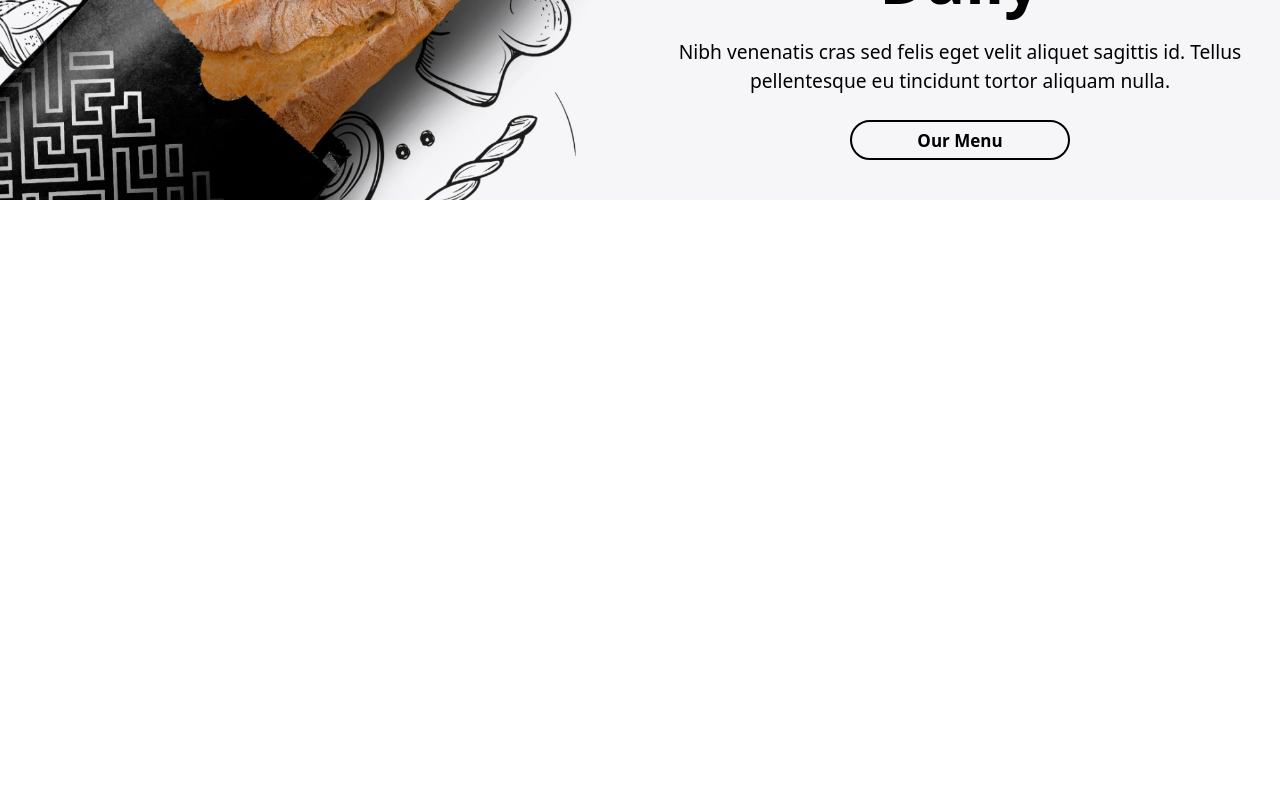
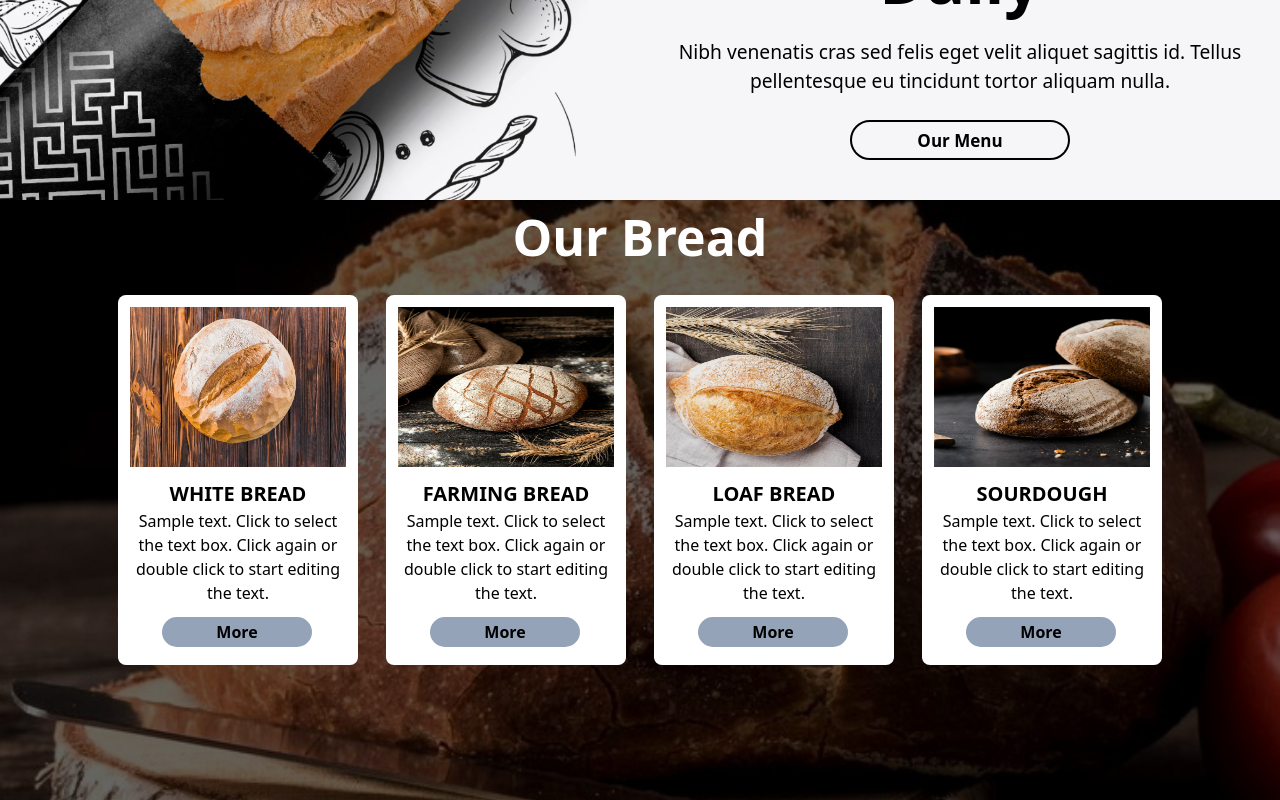
Before and after one commit to oraclevs/BreadSiteReactApp, a React (Vite) app: page / in a window 1280 px wide. Shown: the part 358-1158 px from the top of the page. Before the commit the page ends 800 px from the top, so only its background shows below. Built offline with nearby package versions, Linux system fonts and the light colour scheme.

Commit message:
Added the Bread 1 Section

```diff
--- a/src/App.jsx
+++ b/src/App.jsx
@@ -2,12 +2,14 @@
 import './App.css'
 import Navbar from './components/navbar'
 import HeroSection from './components/hero'
+import OurMenu from './components/OurMenu'
 
 function App() {
   return (
     <>
       <Navbar />
       <HeroSection />
+      <OurMenu/>
     </>
   )
 }
--- a/src/Data.jsx
+++ b/src/Data.jsx
@@ -1,9 +1,6 @@
 import {
     RightBread, OurBreadSectionCardImageTwo, OurBreadSectionCardImageThree, OurBreadSectionCardImageFour, OurBreadSectionCardImageOne, OurBreadSectionBackgroundImage, IngredientsAndMethodsImage, OurBreadSection2BackgroundImage, ReviewSectionBackgroundImage
 } from "./assets/exportAssets"
-
-
-
 
 
 
--- /dev/null
+++ b/src/components/OurMenu.jsx
@@ -0,0 +1,42 @@
+import { useContext } from 'react'
+import { OurBreadSectionData } from '../CustomHooks/UseContext'
+import PropTypes from 'prop-types';
+
+
+
+function BreadCard({data}) {
+    const { Title, Description, ButtonText, imageUrl} = data
+    return (
+        <div className='h-[370px] w-[240px] bg-white p-3 rounded-[8px]'>
+            <img src={imageUrl} alt=""  className='h-[160px] w-full'/>
+            <h2 className='text-center text-[20px] font-bold mt-3'>{Title}</h2>
+            <p className='text-center'>{Description}</p>
+            <button className='h-[30px] w-[150px] bg-slate-400 mt-3 ml-8 rounded-[20px] font-bold '>{ ButtonText}</button>
+        </div>
+    )
+}
+BreadCard.propTypes = {
+    data: PropTypes.object,
+}
+function OurMenu() {
+    const { Title, BackgroundImage, CardData } = useContext(OurBreadSectionData)
+    return (
+        <div className="h-[600px] w-full relative phone:h-[1700px]">
+            <img src={BackgroundImage} alt="Backgroundimage" className='h-full w-full object-cover ' />
+            <div className='absolute top-0 left-0 bg-[rgba(0,0,0,0.6)] mb-5 h-full w-full'>
+                <h1 className='text-white text-center font-[600] text-[50px]'>{Title}</h1>
+                <div className='flex justify-center items-center'>
+                <div className='grid grid-cols-4 p-5 gap-7 phone:grid-cols-1 phone:gap-4'>
+                    {CardData.map((data, index) => {
+                        return (
+                            <BreadCard data={data} key={index}/>
+                        )
+                    })}
+                </div>
+                </div>
+            </div>
+        </div>
+    )
+}
+
+export default OurMenu
```
